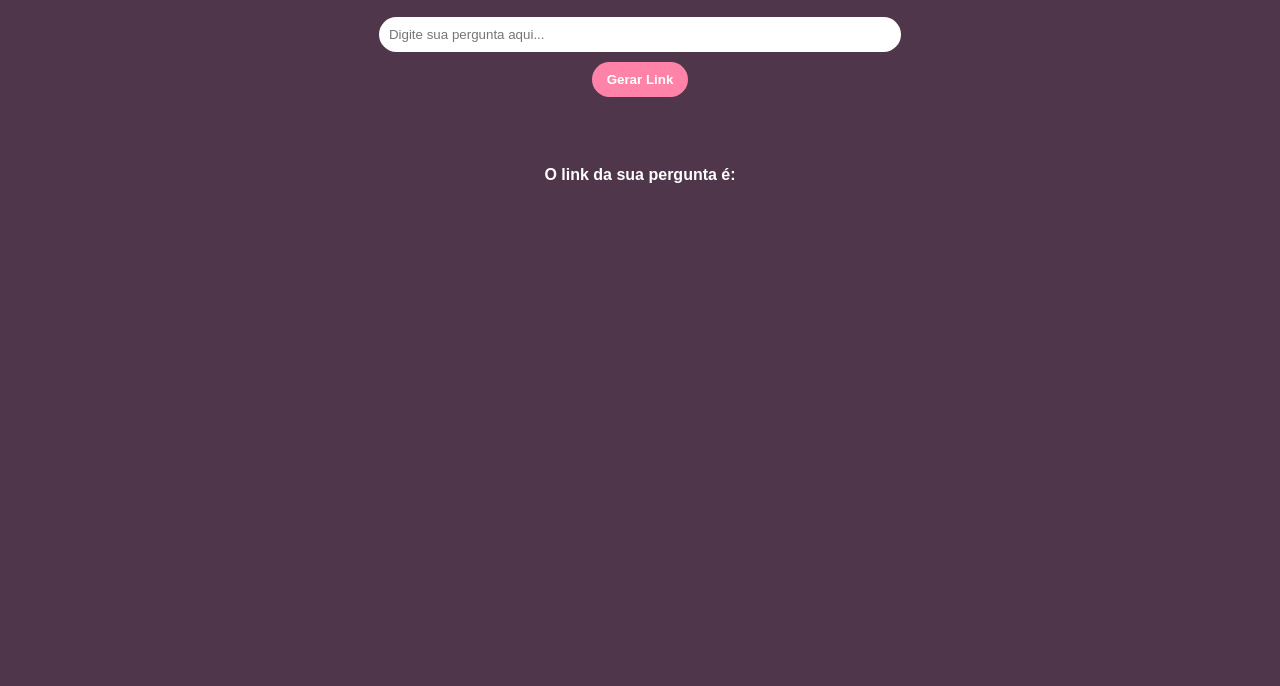
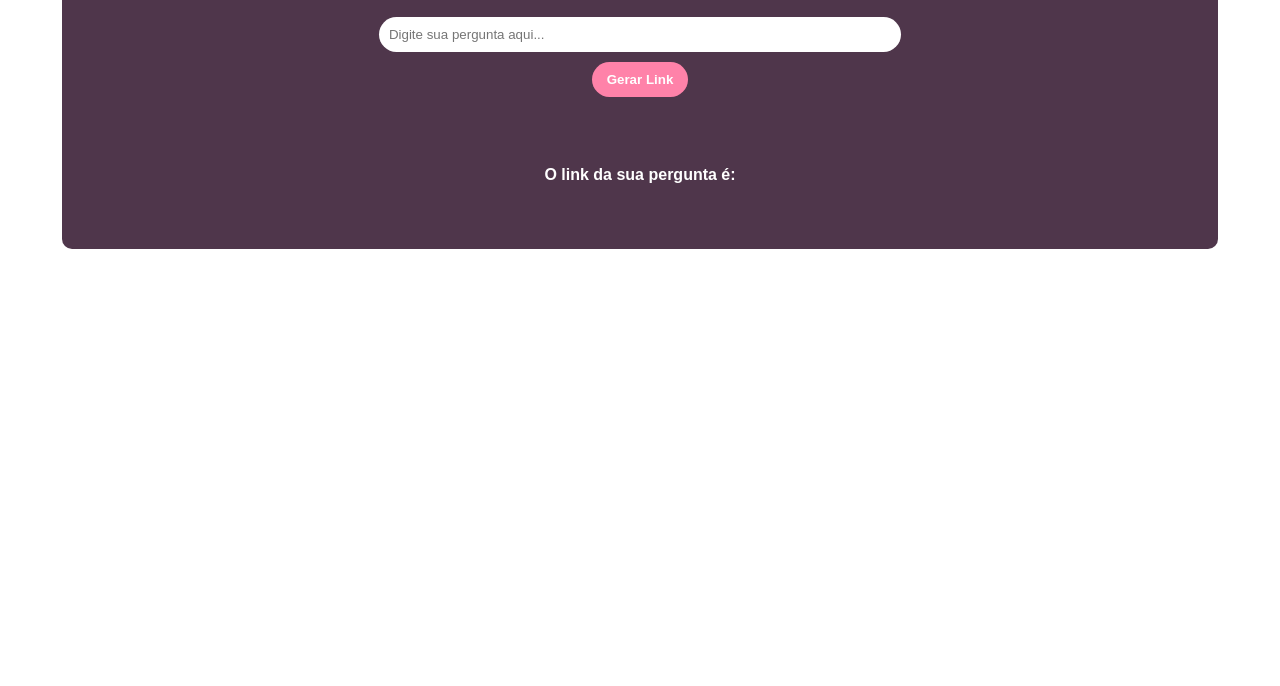
Before and after one commit to femascheti/perguntas-palavras, a plain HTML site: page index.html in a window 1280 px wide. Shown: the part 114-800 px from the top of the page. Drawn offline with Linux system fonts and the light colour scheme.

Commit message:
background-color

```diff
--- a/style.css
+++ b/style.css
@@ -8,7 +8,7 @@
 body {
     font-family: Arial, sans-serif;
     text-align: center;
-    background-color: var(--cor-principal);
+    background-color: white;
     margin: 0;
     padding: 20px;
     color: white;
```
